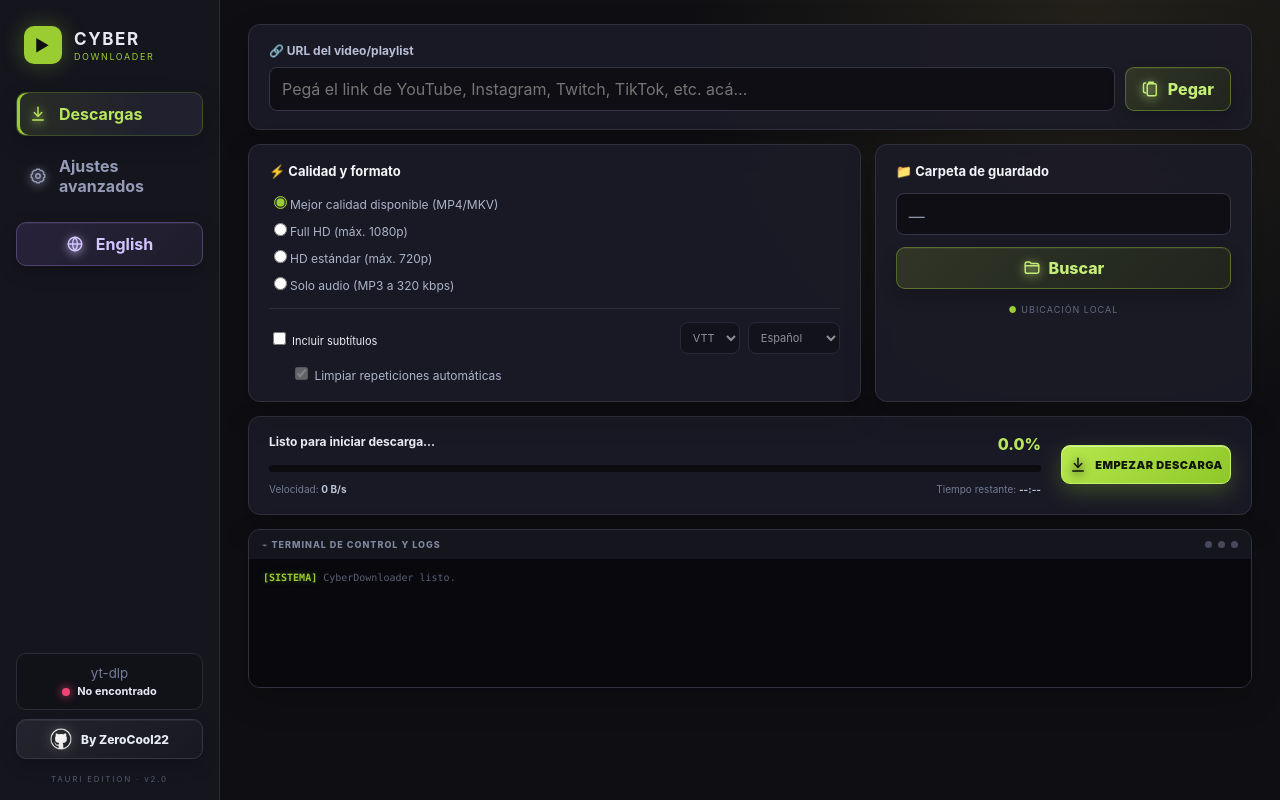
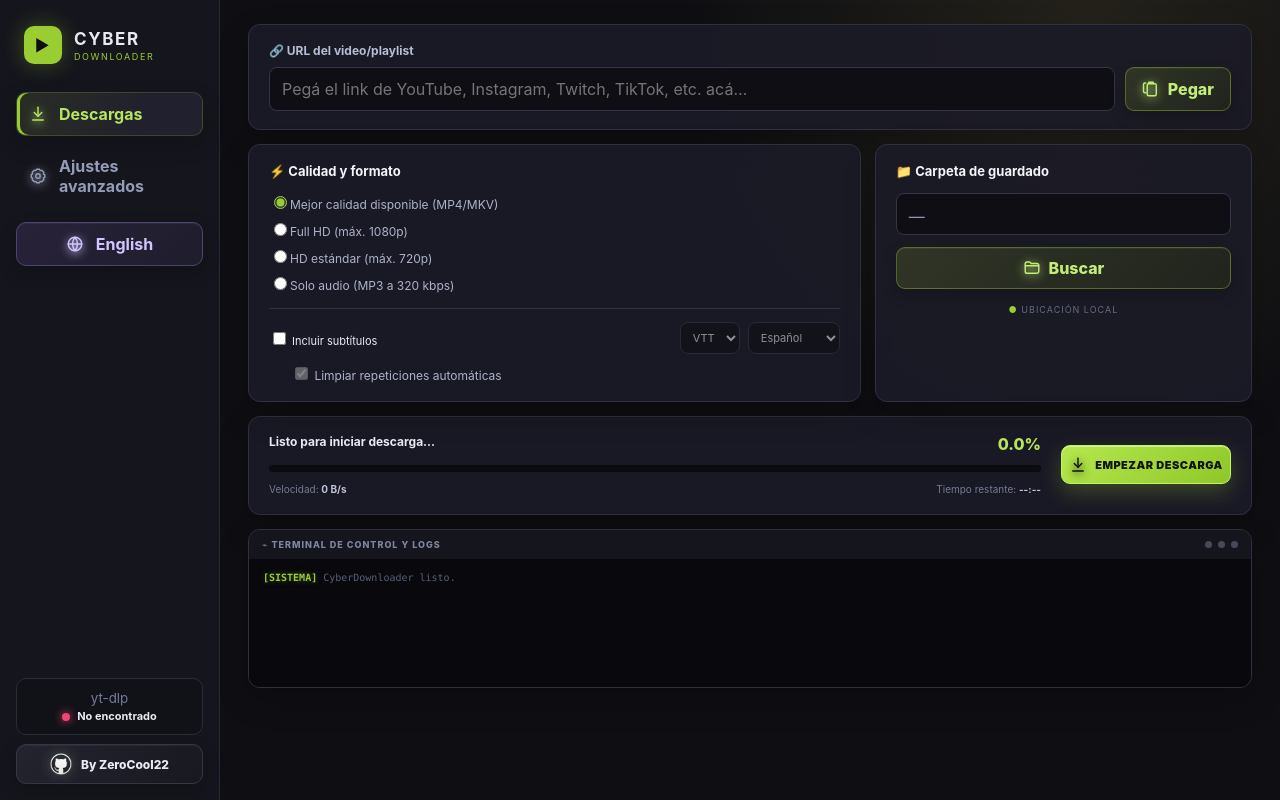
Before and after one commit to ZeroCool22/YT-DLP-CyberDownloader, a React (Vite) app: page / in a window 1280 px wide. Built offline with nearby package versions, Linux system fonts and the light colour scheme.

Commit message:
style: remove Tauri edition footer

```diff
--- a/src/App.tsx
+++ b/src/App.tsx
@@ -230,7 +230,6 @@ export default function App() {
           <div className="engine-status-row"><span className={engine.available ? "status-dot" : "status-dot offline"} /><strong>{engine.available ? `${t.active}${engine.version ? ` · ${engine.version}` : ""}` : t.missing}</strong></div>
         </div>
         <button className="github-button" onClick={() => void openGithub()} title="github.com/ZeroCool22"><img src="/github.png" alt="" /> <span>By ZeroCool22</span></button>
-        <div className="version">TAURI EDITION · v2.0</div>
       </aside>
 
       <section className="workspace">
--- a/src/styles.css
+++ b/src/styles.css
@@ -18,7 +18,6 @@ nav button:hover { transform: translateY(-1px); border-color: #343548; color: #e
 .status-dot { width: 8px; height: 8px; flex: 0 0 8px; border-radius: 50%; background: #00ff66; box-shadow: 0 0 10px #00ff66; }.status-dot.offline { background: #f04474; box-shadow: 0 0 10px #f04474; }
 .language-button { justify-content: center; margin-top: 14px; border-color: #504371; color: #d3c5ff; background: linear-gradient(135deg, #28223a, #1e1d2b); box-shadow: inset 0 1px #ffffff0d, 0 7px 18px #0003; }.language-button:hover { transform: translateY(-1px); border-color: #7763a8; color: white; background: linear-gradient(135deg, #352c4d, #242237); box-shadow: 0 9px 22px #0005, 0 0 16px #7c63b628; }
 .github-button { display: flex; align-items: center; justify-content: center; gap: 9px; width: 100%; margin-top: 9px; padding: 8px 10px; border: 1px solid #363746; border-radius: 10px; color: #e9ebf4; background: linear-gradient(135deg, #23242d, #171820); font-size: 12px; font-weight: 800; box-shadow: inset 0 1px #ffffff0d, 0 7px 17px #0003; }.github-button img { width: 22px; height: 22px; object-fit: contain; filter: drop-shadow(0 0 7px #fff3); }.github-button:hover { transform: translateY(-1px); border-color: #696c80; background: linear-gradient(135deg, #30313d, #1d1e28); box-shadow: 0 9px 22px #0005, 0 0 18px #cfd3ff14; }
-.version { padding-top: 15px; color: #545a70; text-align: center; font-size: 8px; letter-spacing: 1.8px; }
 .workspace { overflow: auto; padding: 24px 28px; }.download-view, .settings-view { width: min(100%, 1080px); margin: 0 auto; }
 .card, .progress-card, .terminal-card { background: #1b1b27e8; border: 1px solid #30303f; border-radius: 12px; box-shadow: 0 12px 32px #0003; }
 .card { padding: 18px 20px; }.card h2 { margin: 0 0 14px; font-size: 13px; color: #f4f5fa; }
```
